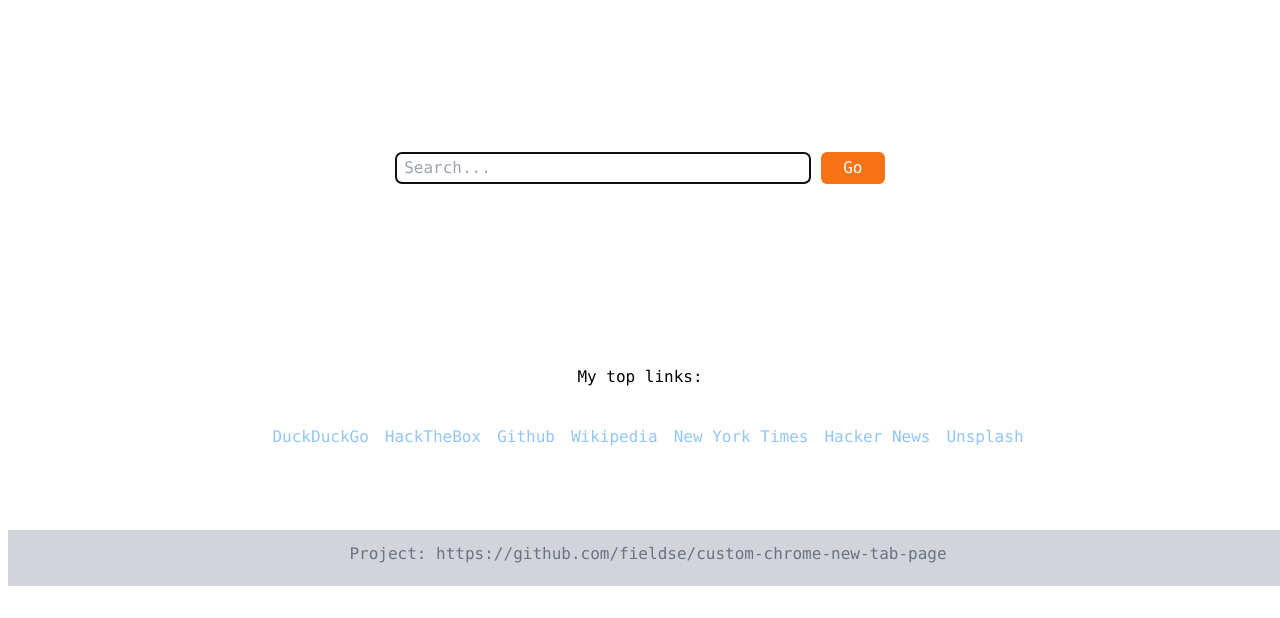
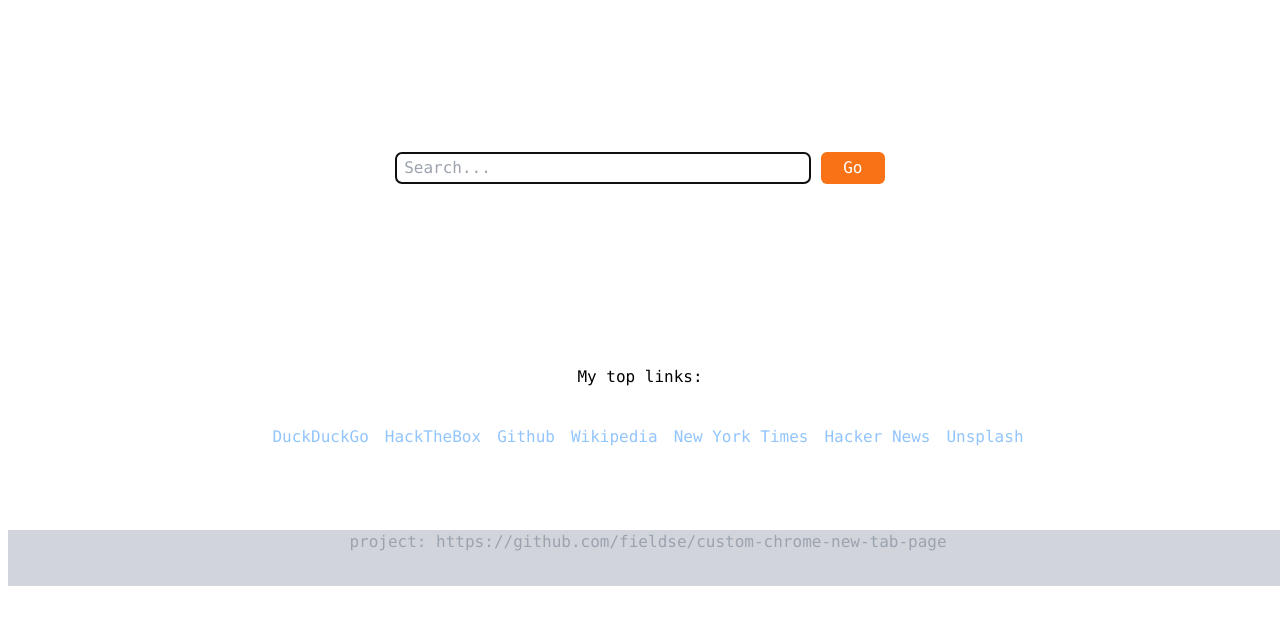
Before and after one commit to fieldse/custom-chrome-new-tab-page, a browser extension: page src/index.html in a window 1280 px wide. Shown: the part 214-832 px from the top of the page. Drawn offline with nearby package versions, Linux system fonts and the light colour scheme; files that its build step writes are made by us from their sources.

Commit message:
improve styling

```diff
--- a/src/index.html
+++ b/src/index.html
@@ -75,10 +75,13 @@
       </div>
 
       <footer
-        class="absolute bg-gray-300 bottom-0 py-3 h-14 text-center w-full"
+        class="absolute bg-gray-300 bottom-0 h-14 text-center w-full flex flex-col justify-centerd"
       >
-        <span class="text-center text-small text-gray-500"
-          >Project: https://github.com/fieldse/custom-chrome-new-tab-page</span
+        <span class="text-center text-small text-gray-400"
+          >project:
+          <a href="https://github.com/fieldse/custom-chrome-new-tab-page"
+            >https://github.com/fieldse/custom-chrome-new-tab-page</a
+          ></span
         >
       </footer>
     </div>
```
Also changed, not shown: dist/css/style.css, dist/index.html.
